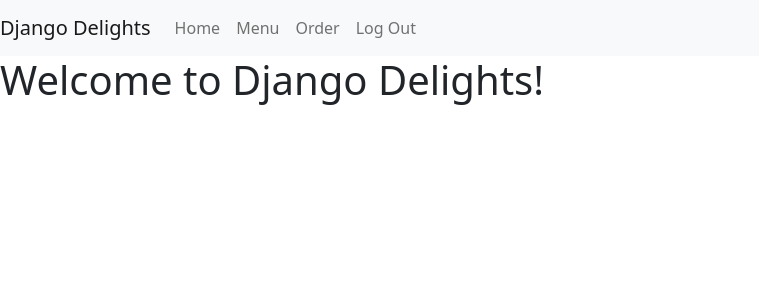
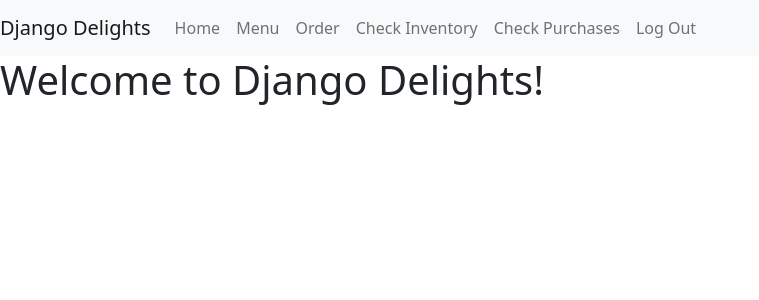
Before and after one commit to myerkes/djangodelights, a Django app: page / in a window 1280 px wide. Shown: the top 300 px of the page, without its empty margins (0-759 px from the left). Run offline with Django 3.2, Linux system fonts and the light colour scheme; a user stored in the database is signed in; some libraries are stand-ins or nearby versions.

Commit message:
Add check inventory to navigation

```diff
--- a/inventory/templates/inventory/base.html
+++ b/inventory/templates/inventory/base.html
@@ -35,6 +35,12 @@
 
                 {% if user.is_authenticated %}
                   <li class="nav-item">
+                    <a class="nav-link" href="{% url 'ingredients' %}">Check Inventory</a>
+                  </li>
+                  <li class="nav-item">
+                    <a class="nav-link" href="{% url 'logout' %}">Check Purchases</a>
+                  </li>
+                  <li class="nav-item">
                     <a class="nav-link" href="{% url 'logout' %}">Log Out</a>
                   </li>
                 {% else %}
```
Also changed, not shown: db.sqlite3.
